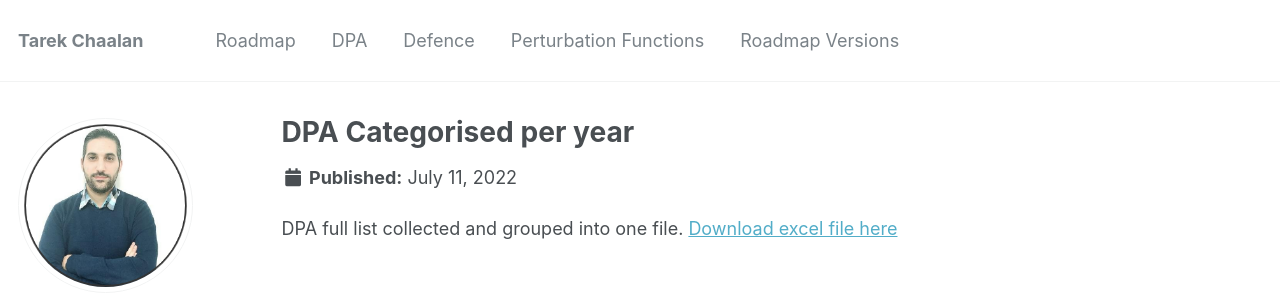
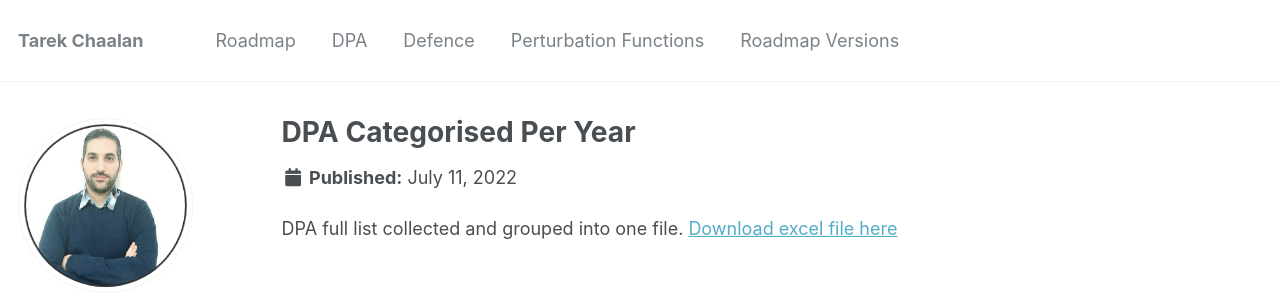
Before and after one commit to phoenixml/roadmap.github.io, a Jekyll site: the page built from _dpa/perturbation-2.md, in a window 1280 px wide. Shown: the top 305 px of the page. Built offline with Jekyll 4.4.1, drawn with Linux system fonts in a browser that asks for light colours; some web fonts are replaced.

```diff
--- a/_dpa/perturbation-2.md
+++ b/_dpa/perturbation-2.md
@@ -1,5 +1,5 @@
 ---
-title: "DPA Categorised per year"
+title: "DPA Categorised Per Year"
 excerpt: ""
 collection: perturbation
 ---
```
Also changed, not shown: _defence/perturbation-1.md (+1 -1 lines), 2 other files.
